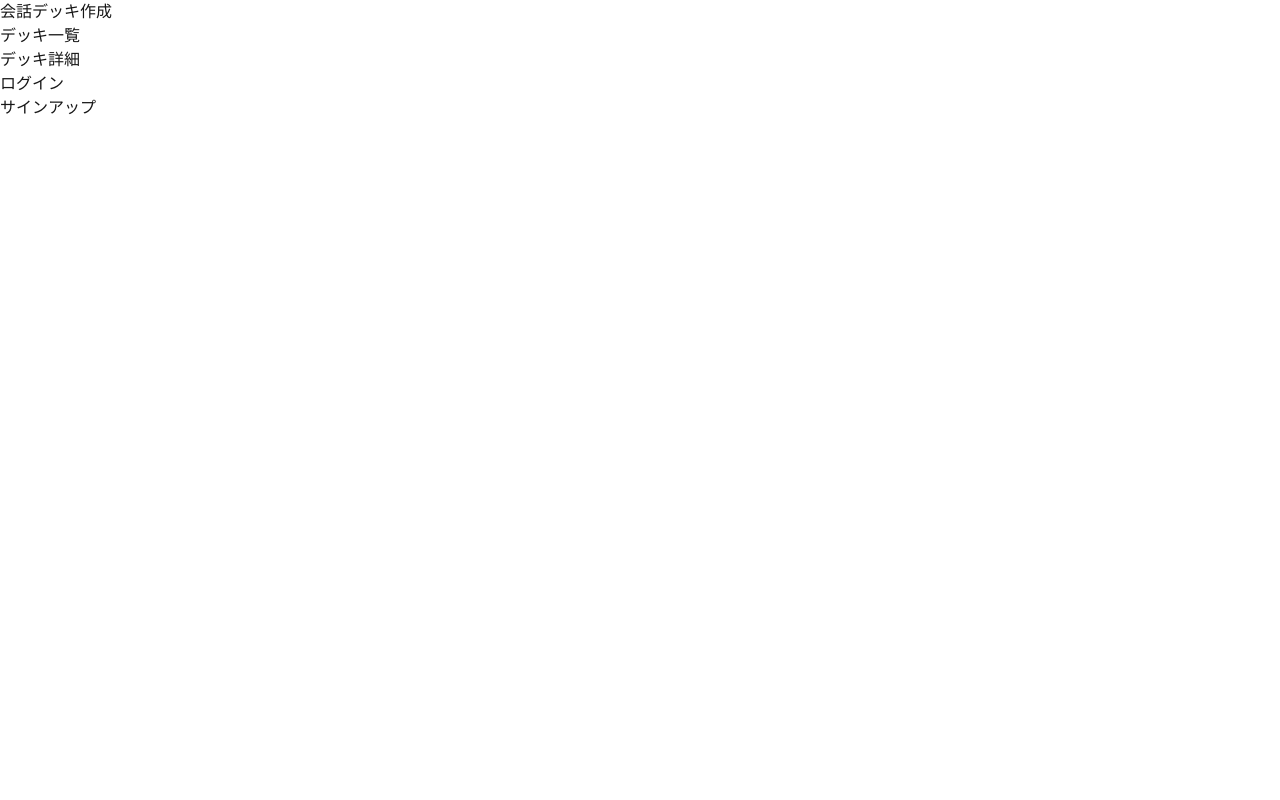
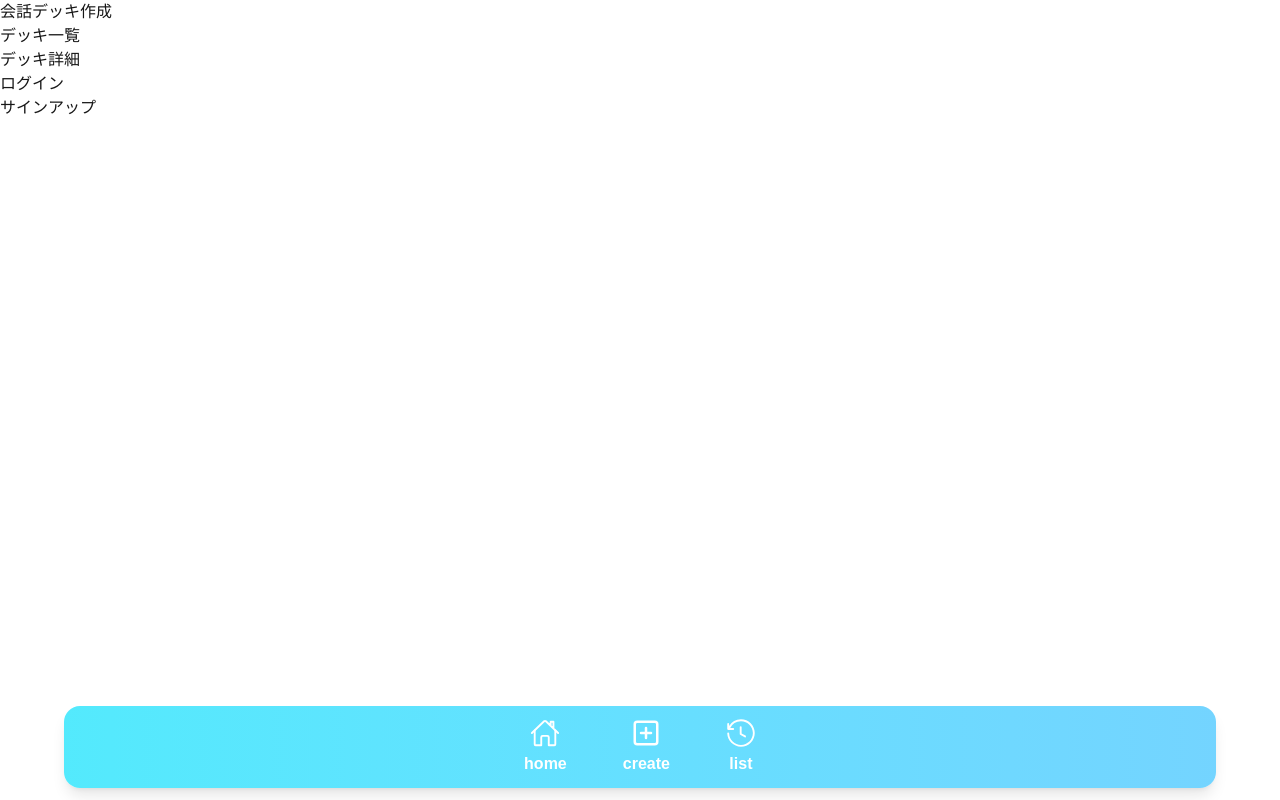
Before and after one commit to k4nkan/RSS_Hackathon_2025_HansodeMan, a Next.js app in the folder frontend/: page / in a window 1280 px wide. Built offline with nearby package versions, Linux system fonts and the light colour scheme.

Commit message:
フッターを作成

```diff
--- /dev/null
+++ b/frontend/app/components/footer.tsx
@@ -0,0 +1,44 @@
+import React from "react";
+import { IoHomeOutline } from "react-icons/io5";
+import { FiPlusSquare } from "react-icons/fi";
+import { GoHistory } from "react-icons/go";
+
+import Link from "next/link";
+
+const FooterNav = () => {
+  const navItems = [
+    { name: "home", icon: IoHomeOutline, href: "/" },
+    { name: "create", icon: FiPlusSquare, href: "/create" },
+    { name: "list", icon: GoHistory, href: "/list" },
+  ];
+
+  return (
+    <div className="fixed bottom-0 left-0 right-0 z-50 mb-5">
+      <footer
+        className="
+          relative w-[90%] mx-auto
+          bg-gradient-to-r from-cyan-300 to-sky-300
+          rounded-2xl
+          shadow-lg py-3 px-2
+          flex justify-around items-center h-full
+          transform translate-y-2
+        "
+      >
+        <nav className="flex justify-center gap-14 items-center h-full w-full">
+          {navItems.map((item) => (
+            <Link
+              key={item.name}
+              href={item.href}
+              className="flex flex-col items-center text-white transition-colors"
+            >
+              <item.icon className="text-3xl mb-1" />
+              <span className="text-3xs font-semibold">{item.name}</span>
+            </Link>
+          ))}
+        </nav>
+      </footer>
+    </div>
+  );
+};
+
+export default FooterNav;
--- a/frontend/app/layout.tsx
+++ b/frontend/app/layout.tsx
@@ -1,5 +1,6 @@
 import type { Metadata } from "next";
 import "./globals.css";
+import Footer from "./components/footer";
 
 export const metadata: Metadata = {
   title: "Create Next App",
@@ -13,7 +14,10 @@ export default function RootLayout({
 }>) {
   return (
     <html lang="ja">
-      <body>{children}</body>
+      <body>
+        <main>{children}</main>
+        <Footer />
+      </body>
     </html>
   );
 }
```
Also changed, not shown: frontend/package.json (+7 -5 lines), 1 other file (tests, documents, lock files or other folders).
